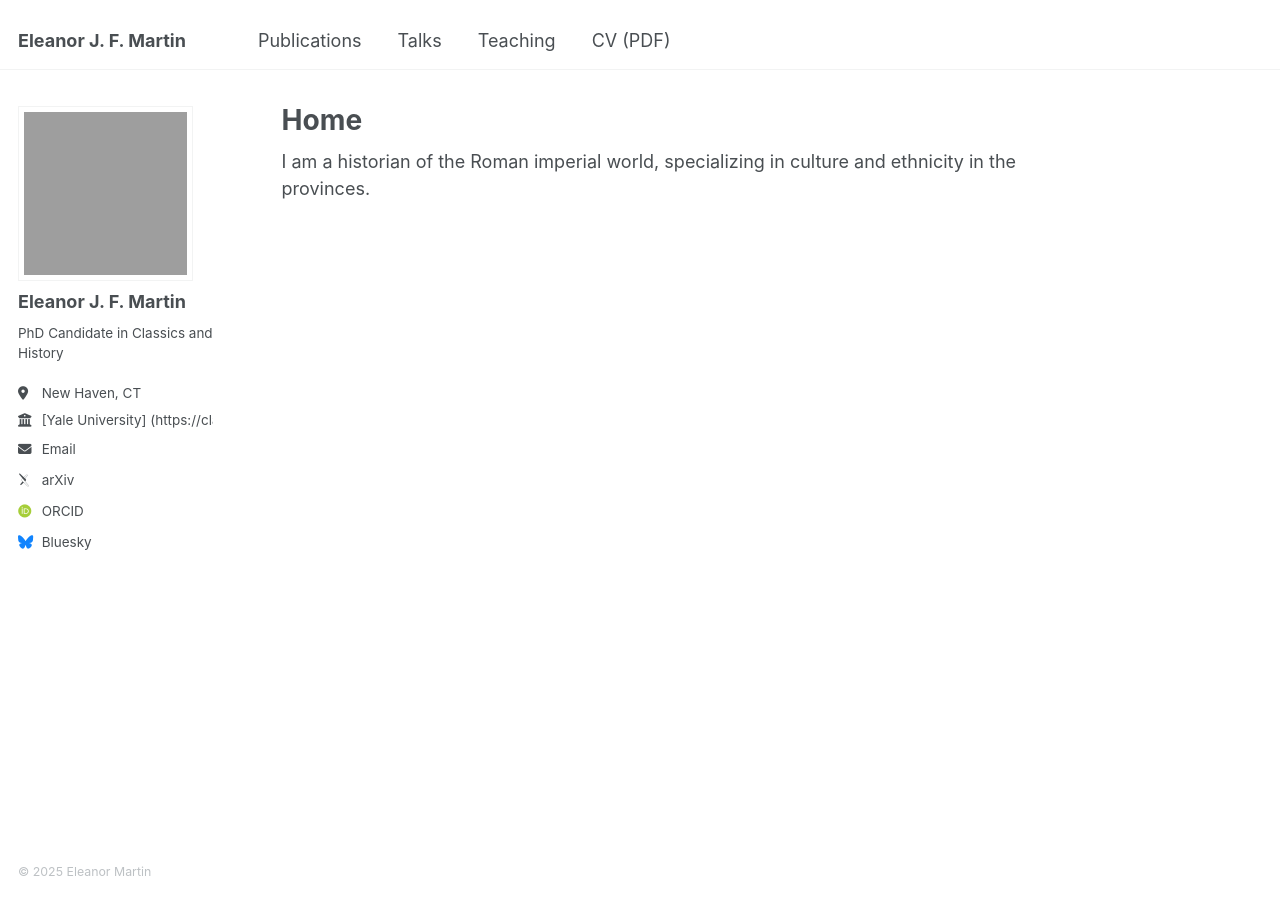
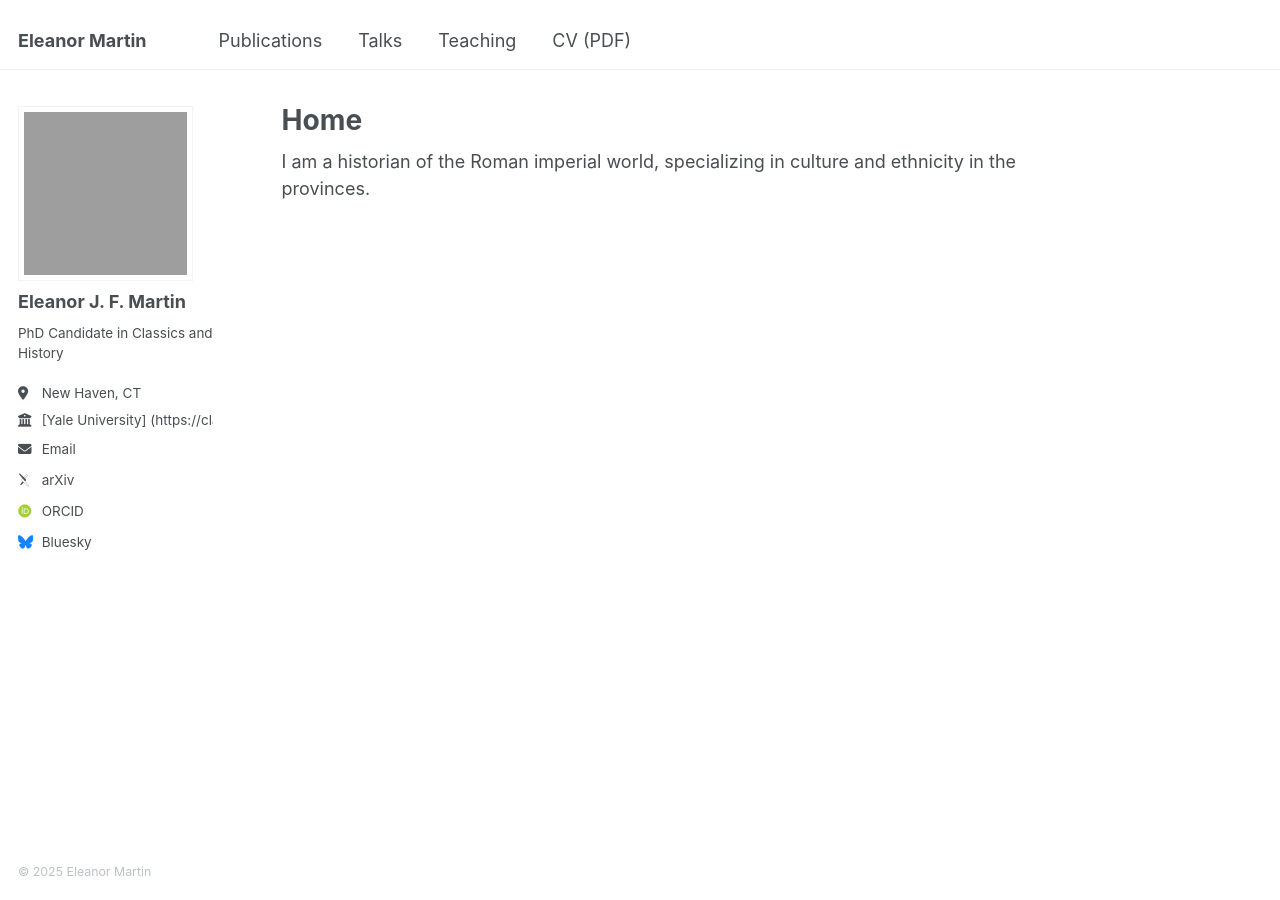
Before and after one commit to eleanorjmartin/eleanorjmartin.github.io, a Jekyll site: the page built from _pages/about.md, in a window 1280 px wide. Built offline with Jekyll 4.4.1, drawn with Linux system fonts in a browser that asks for light colours; some web fonts are replaced.

```diff
--- a/_config.yml
+++ b/_config.yml
@@ -9,7 +9,7 @@
 # Basic Site Settings
 locale                   : "en-US"
 site_theme               : "default"
-title                    : "Eleanor J. F. Martin"
+title                    : "Eleanor Martin"
 title_separator          : "-"
 name                     : &name "Eleanor Martin"
 description              : &description "PhD Candidate in Classics and History, Yale University"
```
